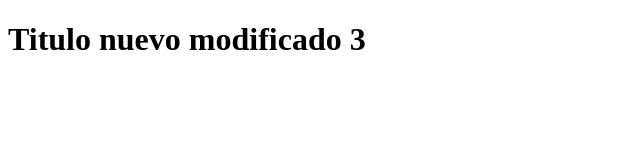
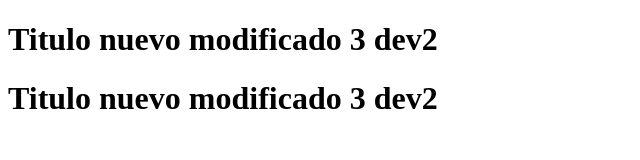
Before and after one commit to fabiovg17/proyectoGit, a plain HTML site: page index.html in a window 1280 px wide. Shown: the whole page, without its empty margins (0-640 px from the left). Drawn offline with Linux system fonts and the light colour scheme.

Commit message:
cambio desde programador 2

```diff
--- a/index.html
+++ b/index.html
@@ -6,7 +6,7 @@
     <title>Demo Git</title>
 </head>
 <body>
-    <h1>Titulo nuevo modificado 3</h1>
-
+    <h1>Titulo nuevo modificado 3 dev2</h1>
+    <h1>Titulo nuevo modificado 3 dev2</h1>
 </body>
 </html>
```
